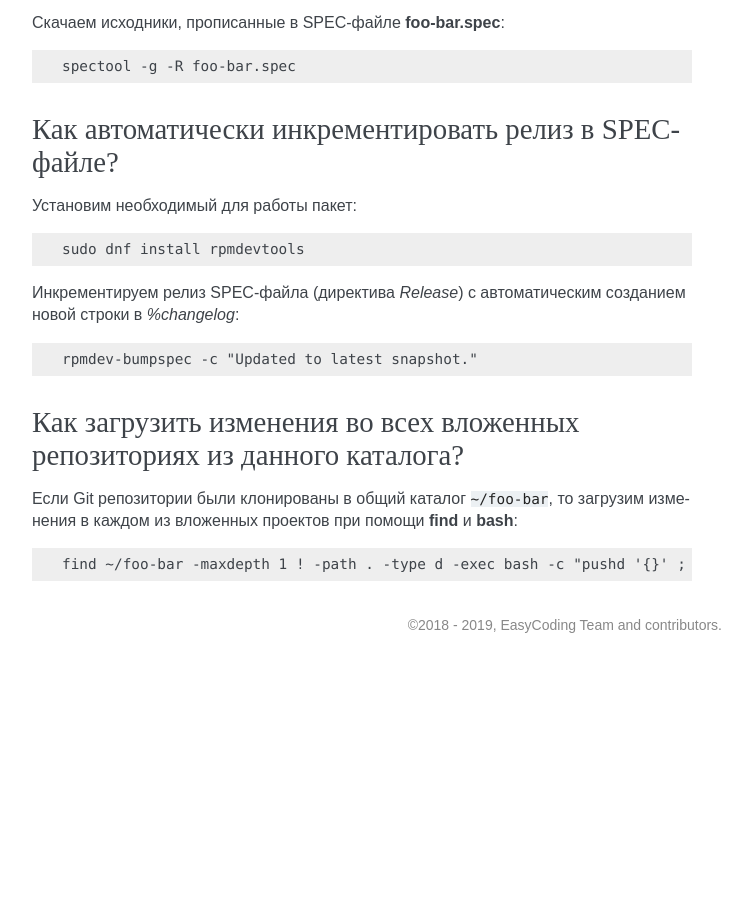
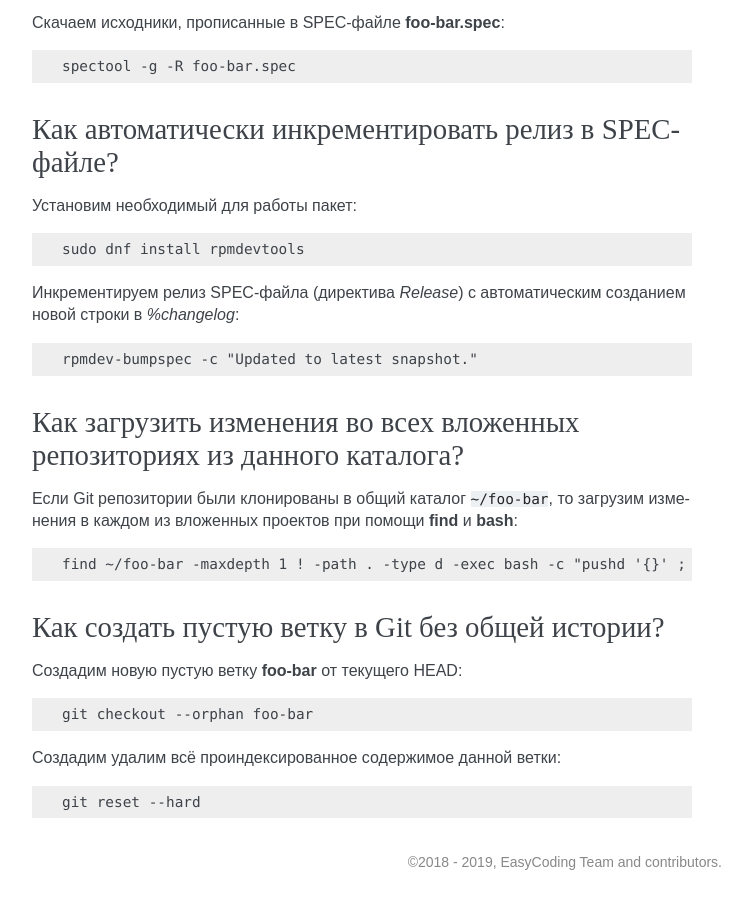
Before and after one commit to RussianFedora/FAQ, a Sphinx documentation site: the page built from source/development.rst, in a window 1280 px wide and 900 px high, scrolled down 12228 px. Shown: the whole window, without its empty margins (388-1137 px from the left). Built offline with Sphinx 7.4.7, drawn with Linux system fonts in a browser that asks for light colours; before the commit the page ends 12891 px from its top, so only the background shows below that; some of the changed text lies outside the part shown.

Commit message:
Added question about creating new git branches, not connected will already existing.

```diff
--- a/source/development.rst
+++ b/source/development.rst
@@ -703,3 +703,21 @@
 .. code-block:: text
 
     find ~/foo-bar -maxdepth 1 ! -path . -type d -exec bash -c "pushd '{}' ; git pull ; popd" \;
+
+.. index:: git, checkout, branch
+.. _git-empty:
+
+Как создать пустую ветку в Git без общей истории?
+====================================================
+
+Создадим новую пустую ветку **foo-bar** от текущего HEAD:
+
+.. code-block:: text
+
+    git checkout --orphan foo-bar
+
+Создадим удалим всё проиндексированное содержимое данной ветки:
+
+.. code-block:: text
+
+    git reset --hard
```
